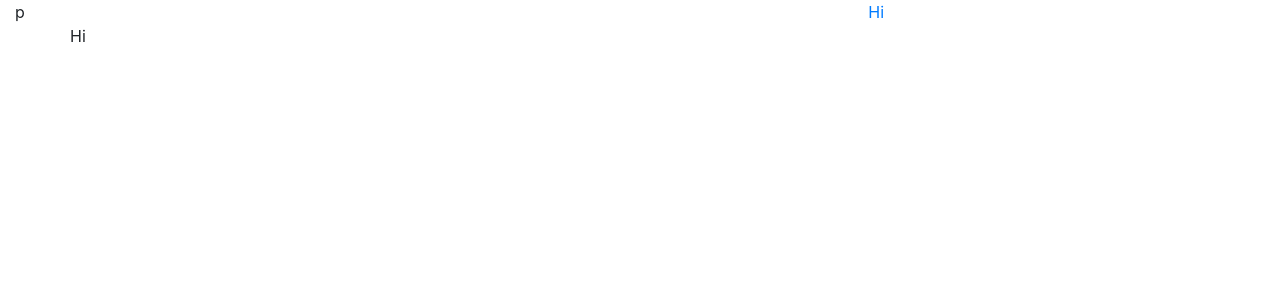
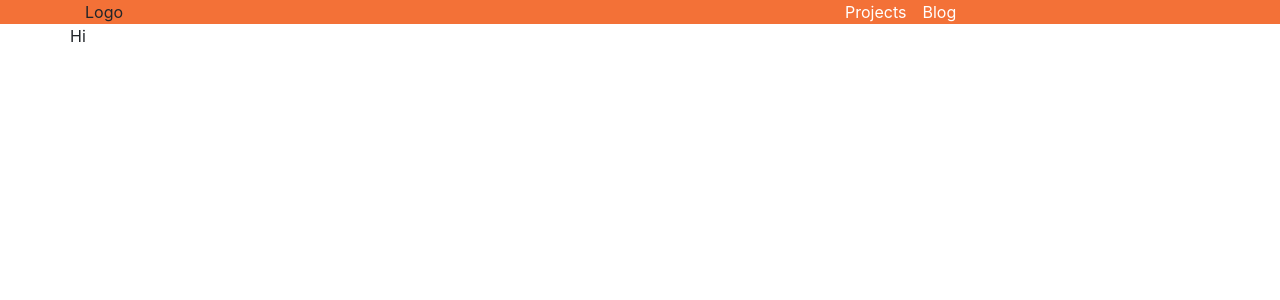
Before and after one commit to craigwh10/website, a Next.js app: page / in a window 1280 px wide. Shown: the top 300 px of the page. Built offline with nearby package versions, Linux system fonts and the light colour scheme.

Commit message:
Navbar with types and scss

```diff
--- /dev/null
+++ b/components/Navbar/Navbar.module.scss
@@ -0,0 +1,10 @@
+@import "../../styles//colors.module.scss";
+
+a.NavLink {
+  padding-right: 1rem;
+  color: white;
+}
+
+.heroHeader {
+  background: $orange;
+}
--- a/components/Navbar/Navbar.tsx
+++ b/components/Navbar/Navbar.tsx
@@ -2,18 +2,23 @@ import React from "react";
 // Bootstrap
 import { Row, Col, Container } from "react-bootstrap";
 //
-import Navlinks from "./Navlinks";
+import Navlinks from "./Navigationlinks";
+import { links } from "../../constants";
+//
+import styles from "./Navbar.module.scss";
 
 const Navbar: React.FC = () => {
   return (
-    <Container fluid>
-      <Row>
-        <Col md={4}>p</Col>
-        <Col md={{ span: 4, offset: 4 }}>
-          <Navlinks />
-        </Col>
-      </Row>
-    </Container>
+    <div className={styles.heroHeader}>
+      <Container>
+        <Row>
+          <Col md={4}>Logo</Col>
+          <Col md={{ span: 4, offset: 4 }}>
+            <Navlinks links={links} />
+          </Col>
+        </Row>
+      </Container>
+    </div>
   );
 };
 
--- /dev/null
+++ b/components/Navbar/Navigationlinks.tsx
@@ -0,0 +1,23 @@
+import React from "react";
+//
+import Link from "next/link";
+//
+import { NavLink } from "../../types";
+//
+import styles from "./Navbar.module.scss";
+
+interface AllLinks {
+  links: NavLink[];
+}
+
+const NavigationLinks: React.FC<AllLinks> = ({ links }: AllLinks) => (
+  <React.Fragment>
+    {links.map((item) => (
+      <Link href={item.link}>
+        <a className={styles.NavLink}>{item.content}</a>
+      </Link>
+    ))}
+  </React.Fragment>
+);
+
+export default NavigationLinks;
--- a/components/Navbar/Navlinks.tsx
+++ /dev/null
@@ -1,15 +0,0 @@
-import React from "react";
-//
-import Link from "next/link";
-
-export interface Props {}
-
-const Navlinks: React.SFC<Props> = () => {
-  return (
-    <Link href="/">
-      <a>Hi</a>
-    </Link>
-  );
-};
-
-export default Navlinks;
--- /dev/null
+++ b/constants.ts
@@ -0,0 +1,12 @@
+import * as types from "./types";
+
+export const links: types.NavLink[] = [
+  {
+    link: "hi.com",
+    content: "Projects",
+  },
+  {
+    link: "hi.com",
+    content: "Blog",
+  },
+];
--- a/package.json
+++ b/package.json
@@ -20,8 +20,10 @@
   "dependencies": {
     "bootstrap": "^4.4.1",
     "next": "^9.3.5",
+    "node-sass": "^4.13.1",
     "react": "^16.13.1",
     "react-bootstrap": "^1.0.0",
-    "react-dom": "^16.13.1"
+    "react-dom": "^16.13.1",
+    "sass": "^1.26.3"
   }
 }
--- /dev/null
+++ b/styles/colors.module.scss
@@ -0,0 +1,3 @@
+$orange: #f37137;
+$blue: #2b314c;
+$white: #f7f7f7;
--- a/tsconfig.json
+++ b/tsconfig.json
@@ -15,5 +15,5 @@
     "isolatedModules": true
   },
   "exclude": ["node_modules"],
-  "include": ["next-env.d.ts", "**/*.ts", "**/*.tsx"]
+  "include": ["next-env.d.ts", "**/*.ts", "**/*.tsx", "*.scss"]
 }
--- /dev/null
+++ b/types.ts
@@ -0,0 +1,4 @@
+export interface NavLink {
+  link: string;
+  content: string;
+}
```
Also changed, not shown: 1 other file (tests, documents, lock files or other folders).
